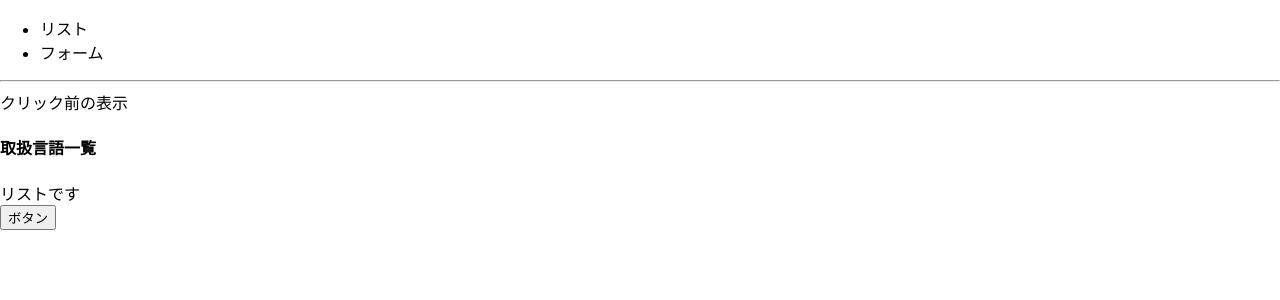
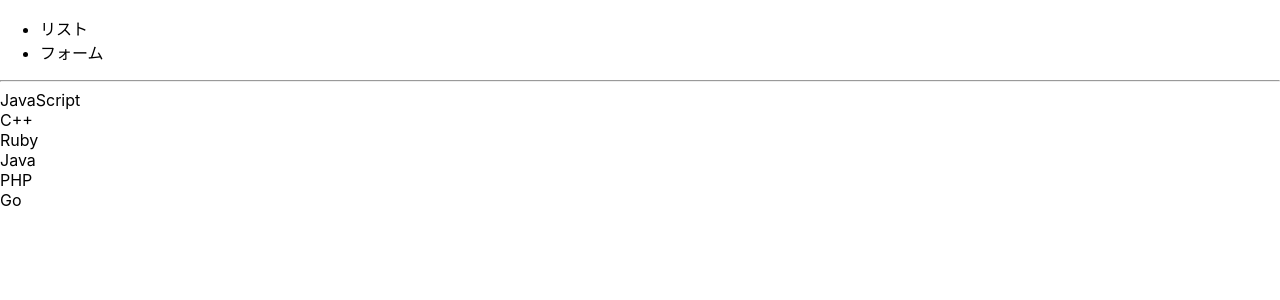
Before and after one commit to yuki-o0413/ReactPrc, a React (Create React App) app: page / in a window 1280 px wide. Shown: the top 300 px of the page. Built offline with nearby package versions, Linux system fonts and the light colour scheme.

Commit message:
fixed and added form

```diff
--- a/src/App.js
+++ b/src/App.js
@@ -3,12 +3,7 @@ import { List } from "./List";
 import { Form } from "./Form";
 
 function App() {
-  const [description, setDescription] = useState('クリック前の表示');
   const [tab, setTab] = useState('list');
-
-  const changeDescription = () => {
-    setDescription('クリック後の表示です。')
-  }
 
   return (
     <div>
@@ -19,11 +14,9 @@ function App() {
         </ul>
       </header>
       <hr />
-      {description}
       {
-        tab === 'list' ? <List title="取扱言語一覧" /> : <Form />
+        tab === 'list' ? <List /> : <Form />
       }
-      <button onClick={changeDescription}>ボタン</button>
     </div>
   );
 }
--- a/src/Form.js
+++ b/src/Form.js
@@ -1,7 +1,23 @@
+import { useState } from 'react';
+
 export const Form = () => {
+  const [text, setText] = useState('');
+
+  const submitForm = (e) => {
+    e.preventDefault();
+    console.log(`submitForm(${text})`);
+  }
   return (
     <div>
-      フォームです
+      <h4>新しい言語の追加</h4>
+      <form onSubmit={submitForm}>
+        <div>
+          <input type="text" value={text} onChange={(e) => setText(e.target.value)} />
+        </div>
+        <div>
+          <button>追加</button>
+        </div>
+      </form>
     </div>
   )
 }
--- a/src/List.js
+++ b/src/List.js
@@ -1,8 +1,20 @@
-export const List = ({title}) => {
+const LANGUAGES = [
+  'JavaScript',
+  'C++',
+  'Ruby',
+  'Java',
+  'PHP',
+  'Go'
+];
+
+export const List = () => {
   return (
     <div>
-      <h4>{title}</h4>
-      <div>リストです</div>
+      {
+        LANGUAGES.map((lang, index) => {
+          return <div key={index}>{ lang }</div>
+        })
+      }
     </div>
   )
 }
```
Also changed, not shown: 1 other file (tests, documents, lock files or other folders).
